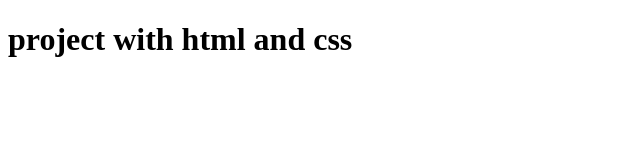
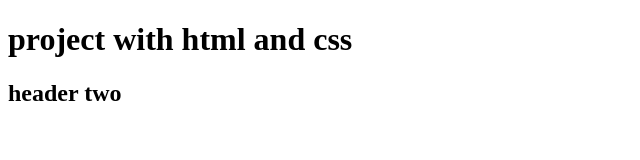
Before and after one commit to Milica-Radulovic/project, a plain HTML site: page index.html in a window 1280 px wide. Shown: the whole page, without its empty margins (0-640 px from the left). Drawn offline with Linux system fonts and the light colour scheme.

Commit message:
h2 hreader added and body style added

```diff
--- a/index.html
+++ b/index.html
@@ -8,5 +8,6 @@
   </head>
   <body>
     <h1>project with html and css</h1>
+    <h2>header two</h2>
   </body>
 </html>
--- a/style.css
+++ b/style.css
@@ -0,0 +1,3 @@
+body {
+  margin: 0;
+}
```
